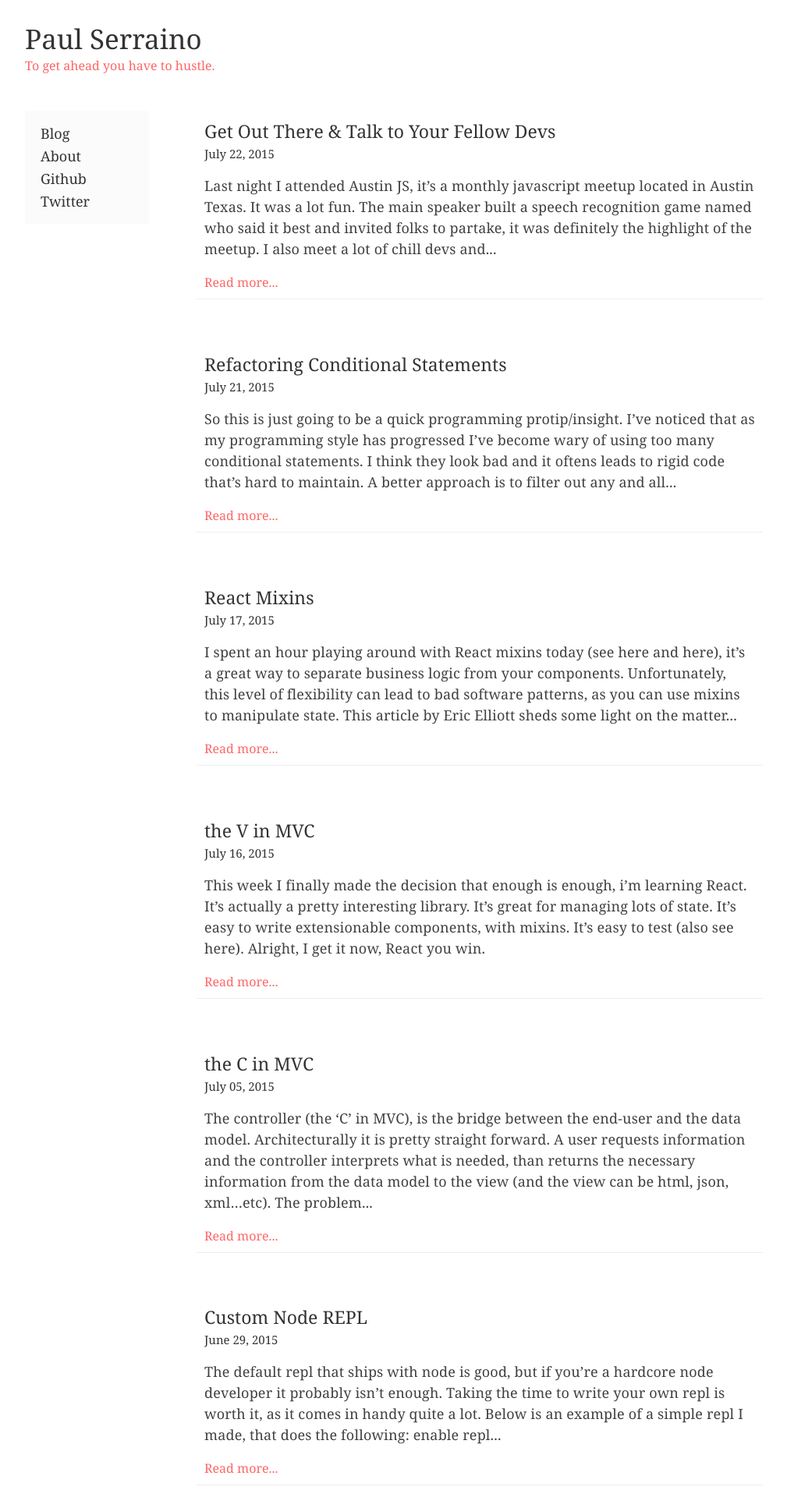
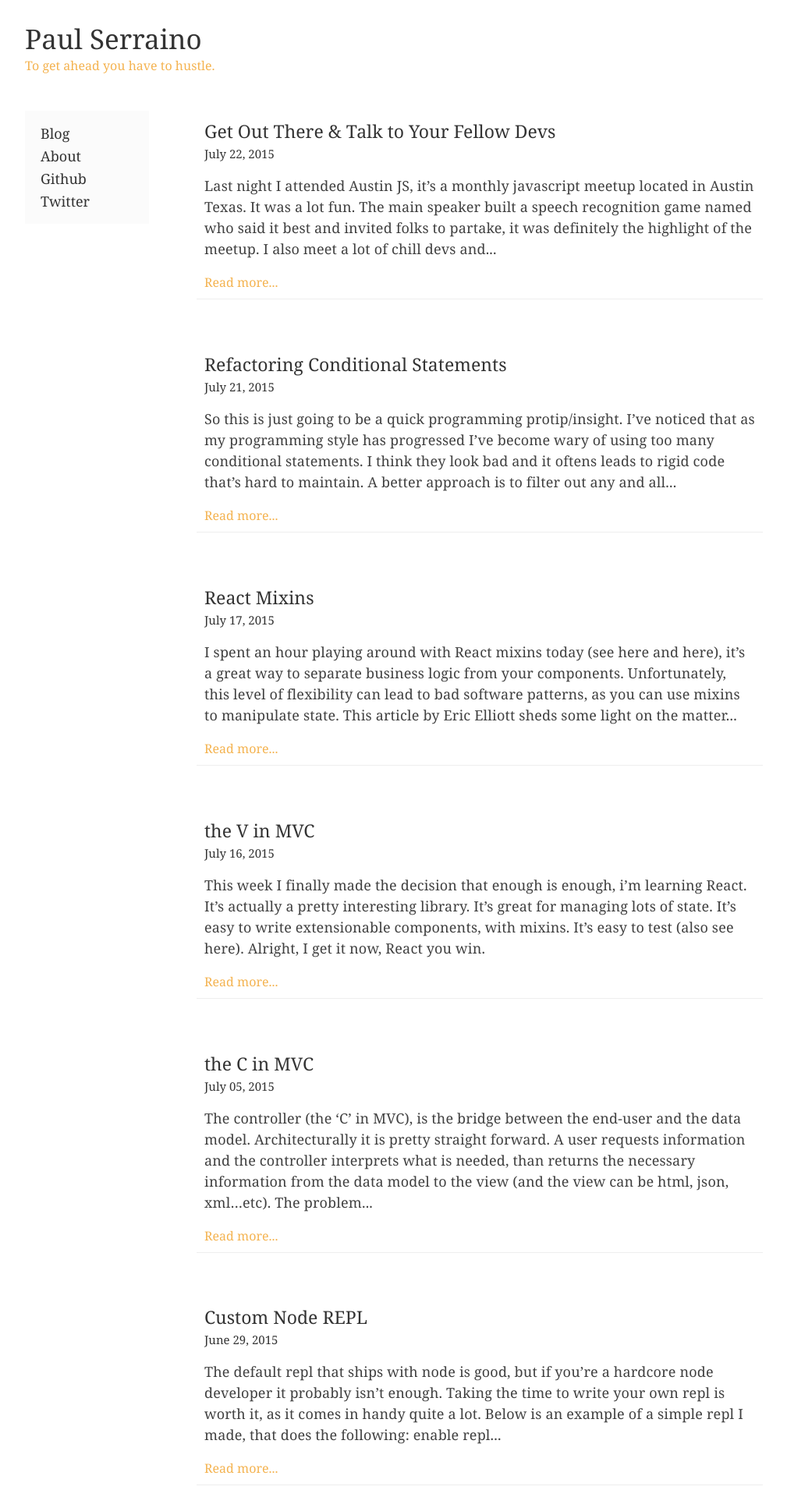
Before and after one commit to paulserraino/paulserraino.com, a Jekyll site: the page built from index.html, in a window 1280 px wide. Shown: the top 1920 px of the page at 78% size, without its empty margins (58-1067 px from the left). Built offline with Jekyll 4.4.1, drawn with Linux system fonts in a browser that asks for light colours; nearby versions of some CDN libraries; the list of posts is cut into pages by our own code.

Commit message:
primary color

```diff
--- a/_sass/base/_variables.scss
+++ b/_sass/base/_variables.scss
@@ -1,5 +1,6 @@
-$primaryColor: #FF6666;
+//$primaryColor: #FF6666 //red;
 //$primaryColor: #2C3E50;
+$primaryColor: #F4B350;
 $secondaryColor: #333;
 $bgImg: "/images/bgs/newya.jpg";
 $primaryFont: Georgia, Cambria, "Times New Roman", Times, serif;
```
